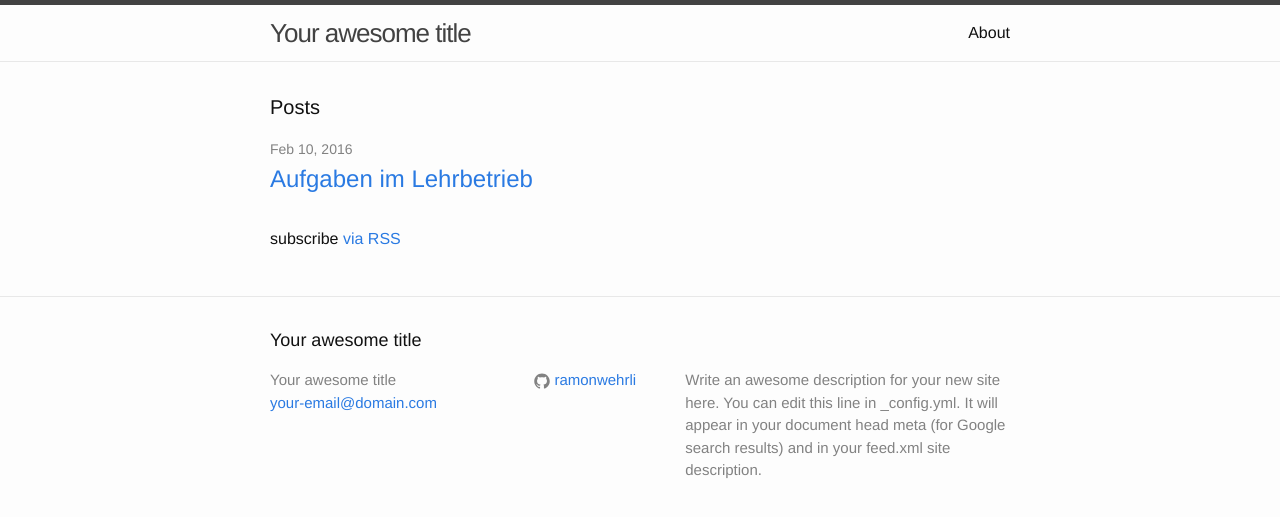
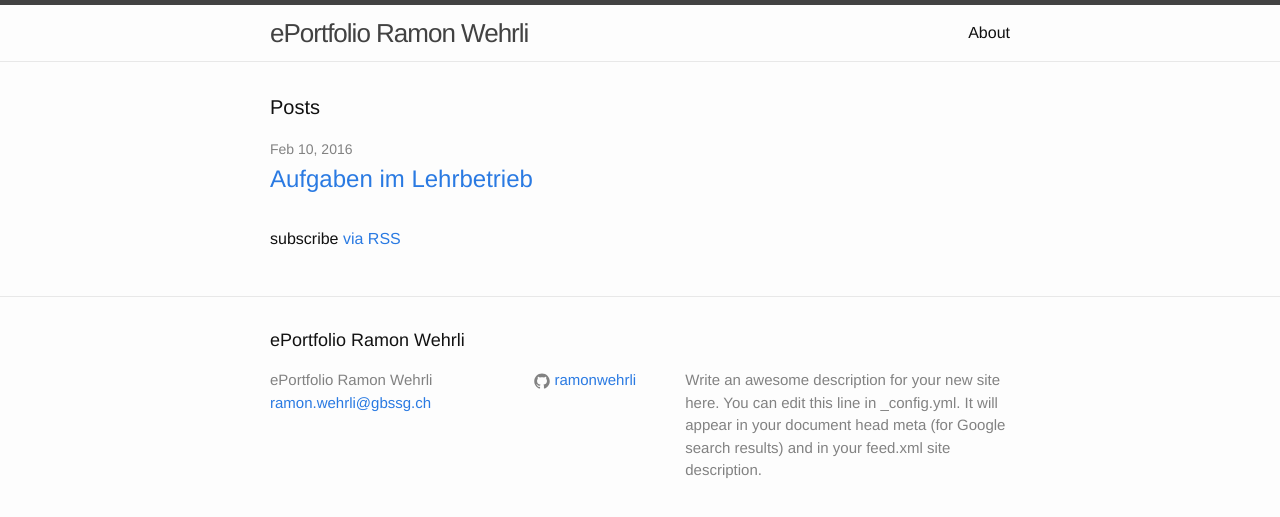
Before and after one commit to ramonwehrli/ramonwehrli.github.io, a Jekyll site: the page built from index.html, in a window 1280 px wide. Shown: the top 517 px of the page. Built offline with Jekyll 4.4.1, drawn with Linux system fonts in a browser that asks for light colours; Markdown is read by kramdown in place of the engine named in the settings.

Commit message:
Title auf ePortfolio Ramon Wehrli geändert

```diff
--- a/_config.yml
+++ b/_config.yml
@@ -6,8 +6,8 @@
 # 'jekyll serve'. If you change this file, please restart the server process.
 
 # Site settings
-title: Your awesome title
-email: your-email@domain.com
+title: ePortfolio Ramon Wehrli
+email: ramon.wehrli@gbssg.ch
 description: > # this means to ignore newlines until "baseurl:"
   Write an awesome description for your new site here. You can edit this
   line in _config.yml. It will appear in your document head meta (for
```
